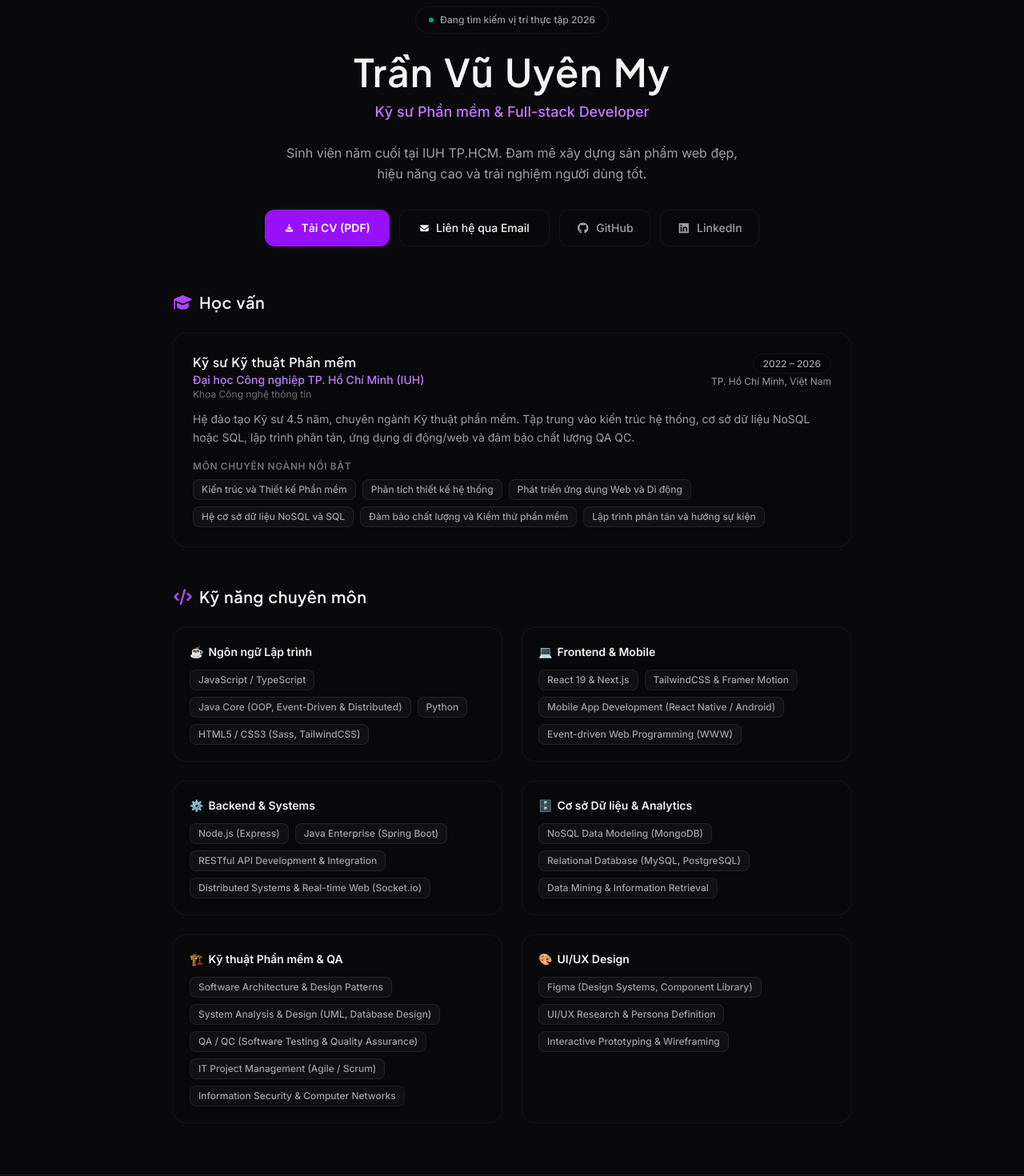
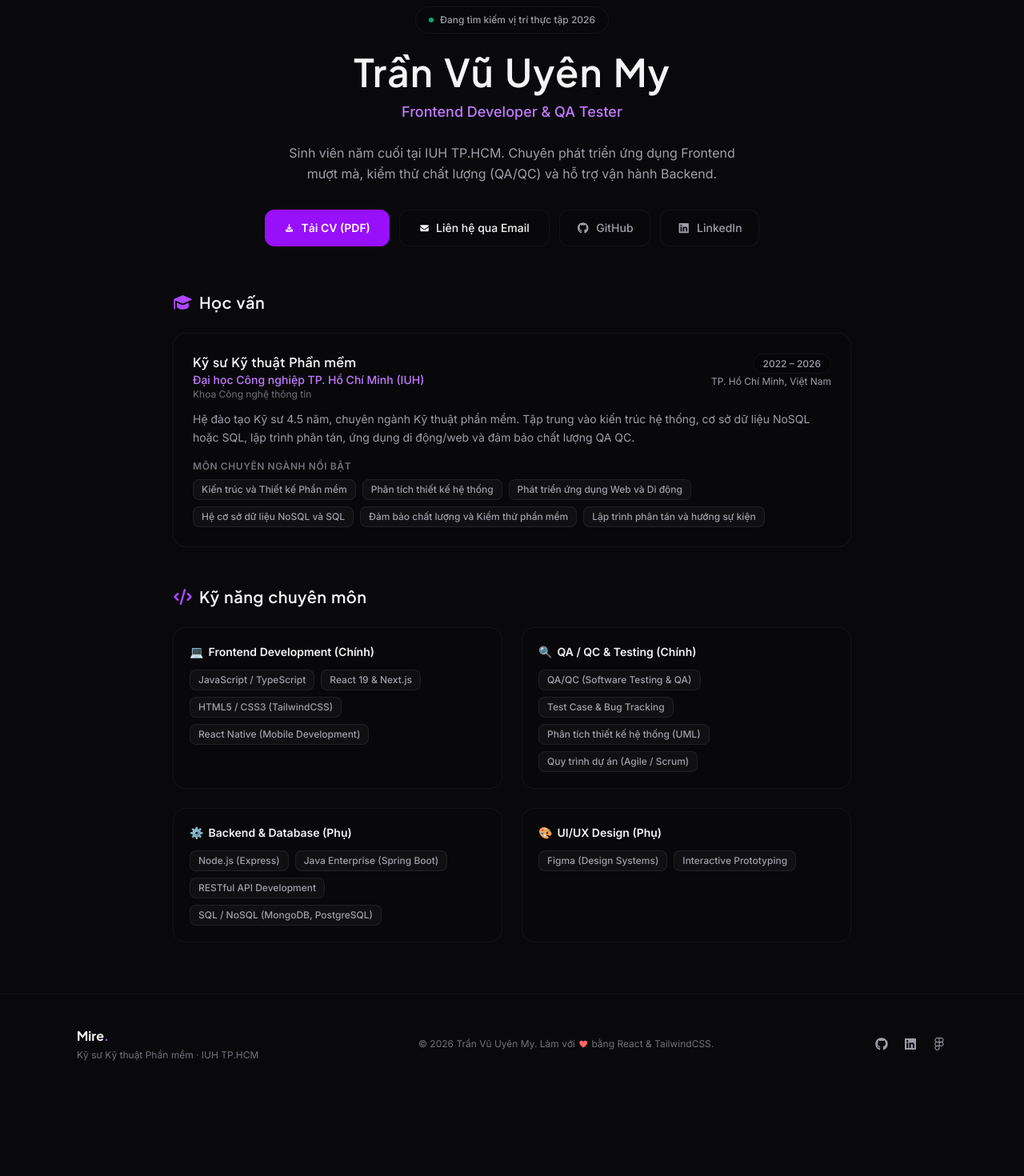
Before and after one commit to itsmire/portfolio, a React (Vite) app: page /resume in a window 1280 px wide. Shown: the part 120-1590 px from the top of the page at 80% size. After the commit the page ends 1487 px from the top, so only its background shows below. Built offline with nearby package versions, Linux system fonts and the light colour scheme.

Commit message:
Update profile role to Frontend Developer & QA Tester and simplify skills list

```diff
--- a/src/constants/index.js
+++ b/src/constants/index.js
@@ -12,8 +12,8 @@ export const SOCIAL_LINKS = {
 
 export const SITE_META = {
   name: "Trần Vũ Uyên My",
-  role: "Kỹ Sư Kỹ Thuật Phần Mềm & Nhà Thiết Kế UI/UX",
-  tagline: "Kiến tạo trải nghiệm số tinh tế từ kiến trúc phần mềm chuẩn mực.",
+  role: "Frontend Developer & QA Tester",
+  tagline: "Phát triển giao diện ứng dụng Frontend mượt mà và bảo đảm chất lượng phần mềm chuyên nghiệp.",
   location: "TP. Hồ Chí Minh, Việt Nam",
   university: "Đại học Công nghiệp TP.HCM (IUH)",
   major: "Kỹ thuật phần mềm - Khoa Công nghệ thông tin",
--- a/src/data/skills.js
+++ b/src/data/skills.js
@@ -1,65 +1,44 @@
 /**
- * Dữ liệu kỹ năng chuyên môn của Trần Vũ Uyên My (Mire).
- * Được đúc kết và chuyển hóa từ chương trình đào tạo Kỹ sư Kỹ thuật Phần mềm (4.5 năm) tại IUH.
+ * Dữ liệu kỹ năng tinh gọn của Trần Vũ Uyên My (Mire).
+ * Tập trung chính vào Frontend & Testing (QA/QC), các kỹ năng khác đóng vai trò bổ trợ.
  */
 export const SKILLS = {
-  programming: {
-    label: "Ngôn ngữ Lập trình",
-    icon: "☕",
+  frontend: {
+    label: "Frontend Development (Chính)",
+    icon: "💻",
     items: [
-      { name: "JavaScript / TypeScript", level: 85 },
-      { name: "Java Core (OOP, Event-Driven & Distributed)", level: 80 },
-      { name: "Python", level: 75 },
-      { name: "HTML5 / CSS3 (Sass, TailwindCSS)", level: 90 },
+      { name: "JavaScript / TypeScript" },
+      { name: "React 19 & Next.js" },
+      { name: "HTML5 / CSS3 (TailwindCSS)" },
+      { name: "React Native (Mobile Development)" }
     ],
   },
-  frontend: {
-    label: "Frontend & Mobile",
-    icon: "💻",
+  testing: {
+    label: "QA / QC & Testing (Chính)",
+    icon: "🔍",
     items: [
-      { name: "React 19 & Next.js", level: 82 },
-      { name: "TailwindCSS & Framer Motion", level: 80 },
-      { name: "Mobile App Development (React Native / Android)", level: 74 },
-      { name: "Event-driven Web Programming (WWW)", level: 80 },
+      { name: "QA/QC (Software Testing & QA)" },
+      { name: "Test Case & Bug Tracking" },
+      { name: "Phân tích thiết kế hệ thống (UML)" },
+      { name: "Quy trình dự án (Agile / Scrum)" }
     ],
   },
   backend: {
-    label: "Backend & Systems",
+    label: "Backend & Database (Phụ)",
     icon: "⚙️",
     items: [
-      { name: "Node.js (Express)", level: 78 },
-      { name: "Java Enterprise (Spring Boot)", level: 72 },
-      { name: "RESTful API Development & Integration", level: 82 },
-      { name: "Distributed Systems & Real-time Web (Socket.io)", level: 75 },
-    ],
-  },
-  database: {
-    label: "Cơ sở Dữ liệu & Analytics",
-    icon: "🗄️",
-    items: [
-      { name: "NoSQL Data Modeling (MongoDB)", level: 78 },
-      { name: "Relational Database (MySQL, PostgreSQL)", level: 80 },
-      { name: "Data Mining & Information Retrieval", level: 72 },
-    ],
-  },
-  engineering: {
-    label: "Kỹ thuật Phần mềm & QA",
-    icon: "🏗️",
-    items: [
-      { name: "Software Architecture & Design Patterns", level: 76 },
-      { name: "System Analysis & Design (UML, Database Design)", level: 80 },
-      { name: "QA / QC (Software Testing & Quality Assurance)", level: 75 },
-      { name: "IT Project Management (Agile / Scrum)", level: 70 },
-      { name: "Information Security & Computer Networks", level: 72 },
+      { name: "Node.js (Express)" },
+      { name: "Java Enterprise (Spring Boot)" },
+      { name: "RESTful API Development" },
+      { name: "SQL / NoSQL (MongoDB, PostgreSQL)" }
     ],
   },
   design: {
-    label: "UI/UX Design",
+    label: "UI/UX Design (Phụ)",
     icon: "🎨",
     items: [
-      { name: "Figma (Design Systems, Component Library)", level: 85 },
-      { name: "UI/UX Research & Persona Definition", level: 78 },
-      { name: "Interactive Prototyping & Wireframing", level: 80 },
+      { name: "Figma (Design Systems)" },
+      { name: "Interactive Prototyping" }
     ],
   },
 };
--- a/src/pages/Home/sections/HeroSection.jsx
+++ b/src/pages/Home/sections/HeroSection.jsx
@@ -43,7 +43,7 @@ export default function HeroSection() {
                 Trần Vũ Uyên My
               </span>
               <span className="block mt-2 text-2xl sm:text-3xl md:text-4xl font-bold text-zinc-700 dark:text-zinc-300">
-                Kỹ sư Phần mềm & Full-stack Developer
+                Frontend Developer & QA Tester
               </span>
             </motion.h1>
 
@@ -51,7 +51,7 @@ export default function HeroSection() {
               variants={fadeUp}
               className="text-base sm:text-lg leading-relaxed mb-8 max-w-2xl text-zinc-600 dark:text-zinc-400"
             >
-              Sinh viên năm cuối chuyên ngành Kỹ thuật Phần mềm tại Đại học Công nghiệp TP.HCM (IUH). Chuyên sâu phát triển hệ thống Full-stack tin cậy và tối ưu hóa trải nghiệm người dùng.
+              Sinh viên năm cuối chuyên ngành Kỹ thuật Phần mềm tại Đại học Công nghiệp TP.HCM (IUH). Chuyên phát triển ứng dụng Frontend mượt mà, kiểm thử chất lượng (QA/QC) và hỗ trợ vận hành Backend.
             </motion.p>
 
             {/* CTA Buttons & Social Links */}
@@ -176,8 +176,8 @@ export default function HeroSection() {
                     <FontAwesomeIcon icon={faCode} />
                   </div>
                   <div>
-                    <p className="text-[10px] font-bold text-zinc-900 dark:text-zinc-100 font-heading">Full-stack Dev</p>
-                    <p className="text-[9px] text-zinc-500 dark:text-zinc-400">Node.js, React & Java</p>
+                    <p className="text-[10px] font-bold text-zinc-900 dark:text-zinc-100 font-heading">Frontend Dev</p>
+                    <p className="text-[9px] text-zinc-500 dark:text-zinc-400">React, Tailwind & JS/TS</p>
                   </div>
                 </motion.div>
 
@@ -191,8 +191,8 @@ export default function HeroSection() {
                     <FontAwesomeIcon icon={faPalette} />
                   </div>
                   <div>
-                    <p className="text-[10px] font-bold text-zinc-900 dark:text-zinc-100 font-heading">Software Engineer</p>
-                    <p className="text-[9px] text-zinc-500 dark:text-zinc-400">System & Database Design</p>
+                    <p className="text-[10px] font-bold text-zinc-900 dark:text-zinc-100 font-heading">QA / QC Tester</p>
+                    <p className="text-[9px] text-zinc-500 dark:text-zinc-400">Test Cases & Bug Tracking</p>
                   </div>
                 </motion.div>
 
--- a/src/pages/Resume/Resume.jsx
+++ b/src/pages/Resume/Resume.jsx
@@ -30,11 +30,10 @@ export default function Resume() {
           Trần Vũ Uyên My
         </h1>
         <p className="text-lg text-purple-500 dark:text-purple-400 font-medium mb-6">
-          Kỹ sư Phần mềm & Full-stack Developer
+          Frontend Developer & QA Tester
         </p>
         <p className="text-base text-zinc-600 dark:text-zinc-400 max-w-xl mx-auto leading-relaxed">
-          Sinh viên năm cuối tại IUH TP.HCM. Đam mê xây dựng sản phẩm web đẹp,
-          hiệu năng cao và trải nghiệm người dùng tốt.
+          Sinh viên năm cuối tại IUH TP.HCM. Chuyên phát triển ứng dụng Frontend mượt mà, kiểm thử chất lượng (QA/QC) và hỗ trợ vận hành Backend.
         </p>
 
         {/* Action buttons */}
```
